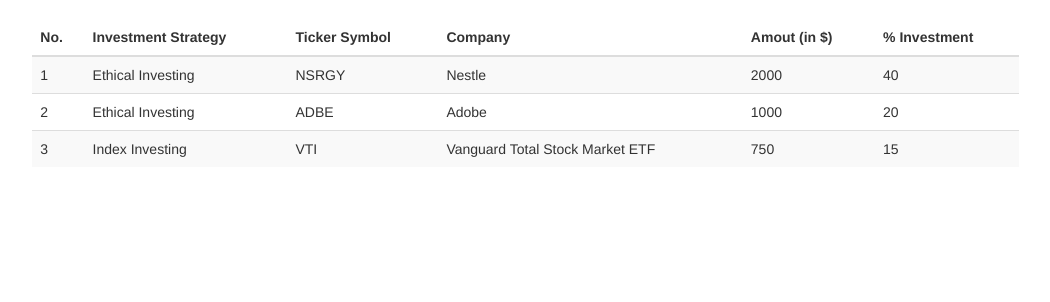
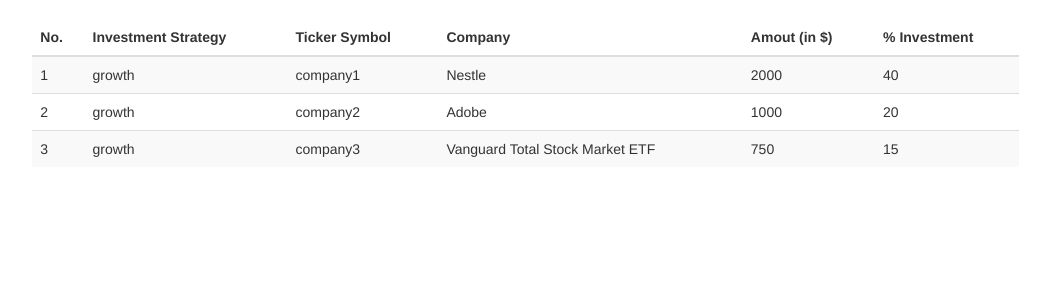
Before and after one commit to laura310/Stocks-Recommendation-Engine, a Flask app: page /charts in a window 1280 px wide; the page is wider, and only the part inside the window is pictured. Shown: the part 498-800 px from the top of that part, without its empty margins (221-1271 px from the left). Run offline with Flask 2, Linux system fonts and the light colour scheme; some libraries are stand-ins or nearby versions.

Commit message:
Display data in table
Display ticker symbol and investment strategy in table.

```diff
--- a/app.py
+++ b/app.py
@@ -142,19 +142,19 @@
    # Currently, only support checking only one of the checkbox
    if 'ethical_chosen' in input:
         top3_stock_avgRatio_pastInfo_list = ethical_processing()
-        finalResult["Strategy"] = "ethical_chosen"
+        finalResult["Strategy"] = "Ethical Investing"
    if 'growth_chosen' in input:
         top3_stock_avgRatio_pastInfo_list = growth_processing()
-        finalResult["Strategy"] = "growth_chosen"
+        finalResult["Strategy"] = "Growth Investing"
    if 'index_chosen' in input:
         top3_stock_avgRatio_pastInfo_list = index_processing()
-        finalResult["Strategy"] = "index_chosen"
+        finalResult["Strategy"] = "Index Investing"
    if 'quality_chosen' in input:
         top3_stock_avgRatio_pastInfo_list = quality_processing()
-        finalResult["Strategy"] = "quality_chosen"
+        finalResult["Strategy"] = "Quality Investing"
    if 'value_chosen' in input:
         top3_stock_avgRatio_pastInfo_list = value_processing()
-        finalResult["Strategy"] = "value_chosen"
+        finalResult["Strategy"] = "Value Investing"
 
    finalResult["Top3"] = top3_stock_avgRatio_pastInfo_list[0];
    finalResult["RatioList"] = top3_stock_avgRatio_pastInfo_list[1];
--- a/templates/charts.html
+++ b/templates/charts.html
@@ -24,6 +24,7 @@
     <script type="text/javascript" src="https://www.gstatic.com/charts/loader.js"></script>
     <script type="text/javascript">
       var companys = ["company1", "company2", "company3"];
+      var strategy = ["growth", "growth", "growth"];
       var ratios = [10,15,20];
       var day1 = [100,200,300];
       var day2 = [200,250,150];
@@ -60,6 +61,14 @@
         };
         var linechart = new google.visualization.LineChart(document.getElementById('curve_chart'));
         linechart.draw(dataLine, optionsLine);
+
+        document.getElementById('com1').innerHTML = companys[0];
+        document.getElementById('com2').innerHTML = companys[1];
+        document.getElementById('com3').innerHTML = companys[2];
+
+        document.getElementById('strat1').innerHTML = strategy[0];
+        document.getElementById('strat2').innerHTML = strategy[1];
+        document.getElementById('strat3').innerHTML = strategy[2];
       }
     </script>
 
@@ -153,24 +162,24 @@
               <tbody>
                 <tr>
                   <td>1</td>
-                  <td>Ethical Investing</td>
-                  <td>NSRGY</td>
+                  <td id="strat1">Ethical Investing</td>
+                  <td id="com1">company1</td>
                   <td>Nestle</td>
                   <td>2000</td>
                   <td>40</td>
                 </tr>
                 <tr>
                   <td>2</td>
-                  <td>Ethical Investing</td>
-                  <td>ADBE</td>
+                  <td id="strat2">Ethical Investing</td>
+                  <td id="com2">ADBE</td>
                   <td>Adobe</td>
                   <td>1000</td>
                   <td>20</td>
                 </tr>
                 <tr>
                   <td>3</td>
-                  <td>Index Investing</td>
-                  <td>VTI</td>
+                  <td id="strat3">Index Investing</td>
+                  <td id="com3">VTI</td>
                   <td>Vanguard Total Stock Market ETF</td>
                   <td>750</td>
                   <td>15</td>
@@ -247,6 +256,7 @@
                 day1 = [objOutput.PastInfo[0][0], objOutput.PastInfo[1][0], objOutput.PastInfo[2][0]];
                 day2 = [objOutput.PastInfo[0][1], objOutput.PastInfo[1][1], objOutput.PastInfo[2][1]];
                 day3 = [objOutput.PastInfo[0][2], objOutput.PastInfo[1][2], objOutput.PastInfo[2][2]];
+                strategy = [objOutput.Strategy, objOutput.Strategy, objOutput.Strategy ];
 
                 drawChart();
             }
```
Also changed, not shown: README.md.
